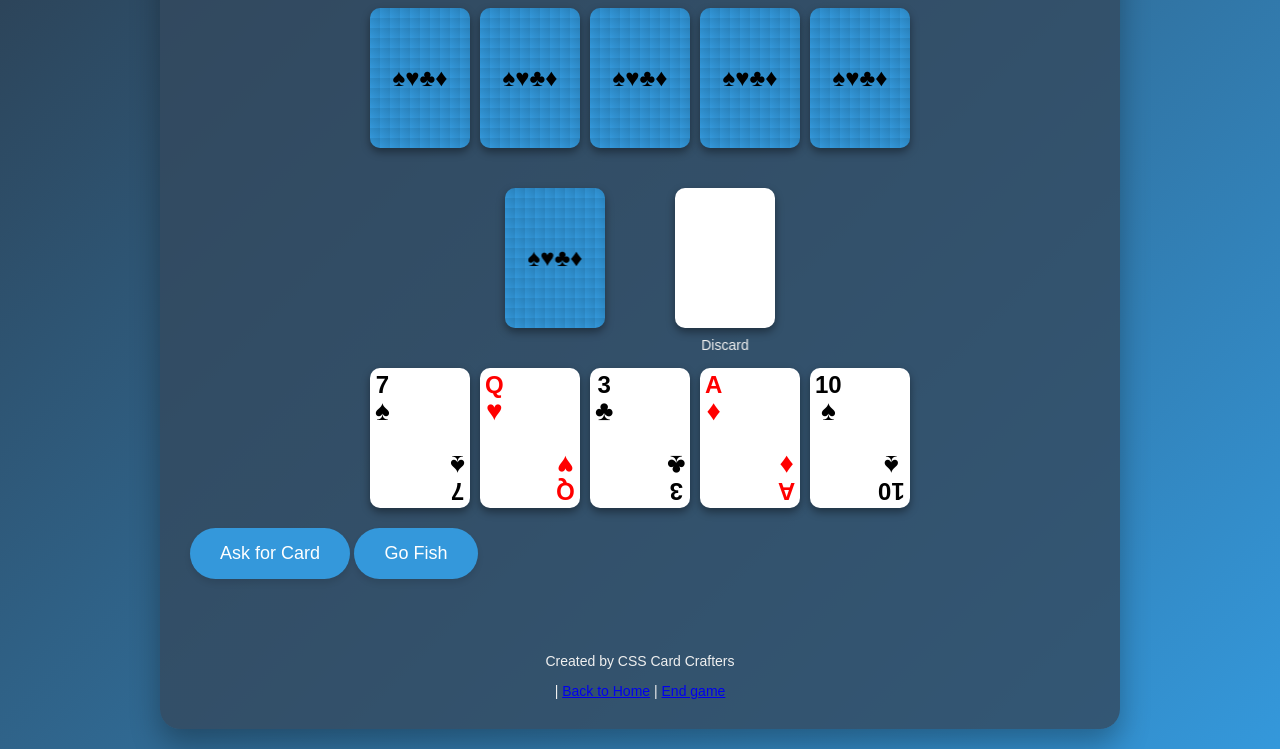
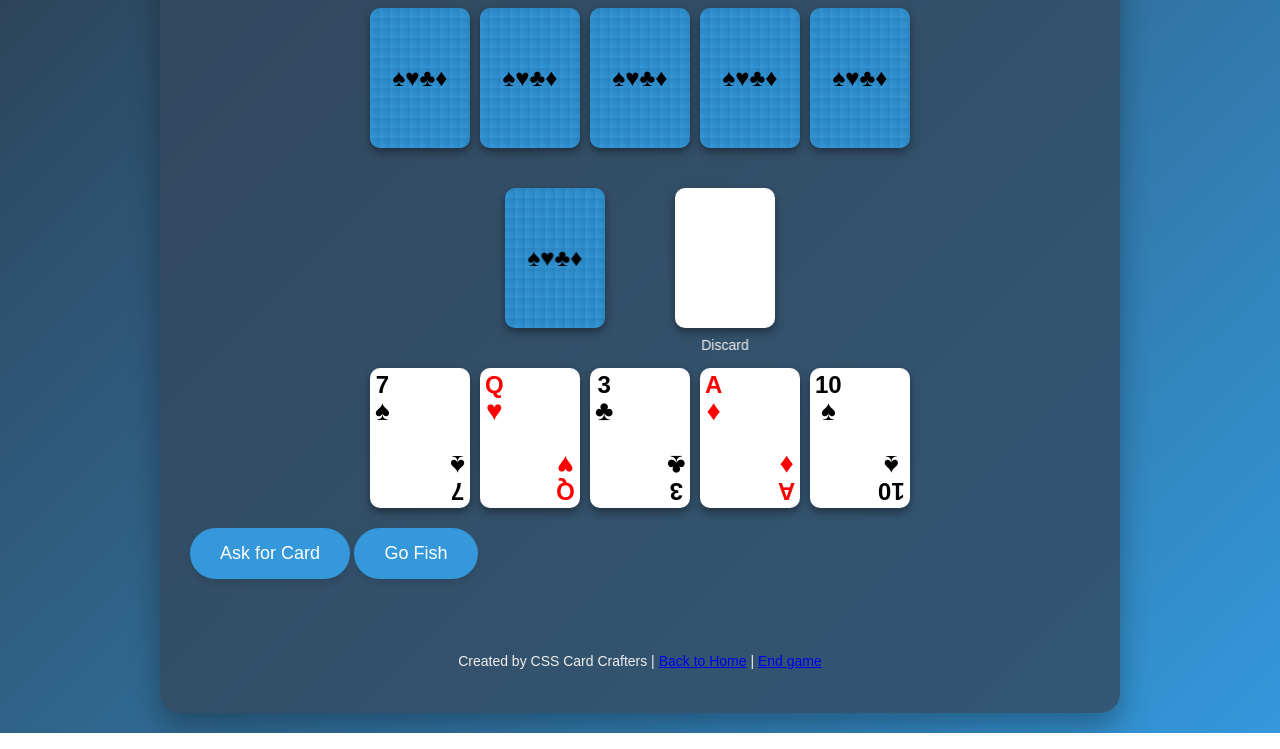
Before and after one commit to Walidabdul/GoFishCardGame, a plain HTML site: page game.html in a window 1280 px wide. Shown: the part 159-908 px from the top of the page. Drawn offline with Linux system fonts and the light colour scheme.

Commit message:
Update game.html

```diff
--- a/game.html
+++ b/game.html
@@ -88,7 +88,7 @@
         </main>
 
         <footer>
-            <p>Created by CSS Card Crafters</p> | <a href="index.html">Back to Home</a> | <a href="end-game.html">End game</a>
+            <p>Created by CSS Card Crafters | <a href="index.html">Back to Home</a> | <a href="end-game.html">End game</a></p>
         </footer>
     </div>
 </body>
```
